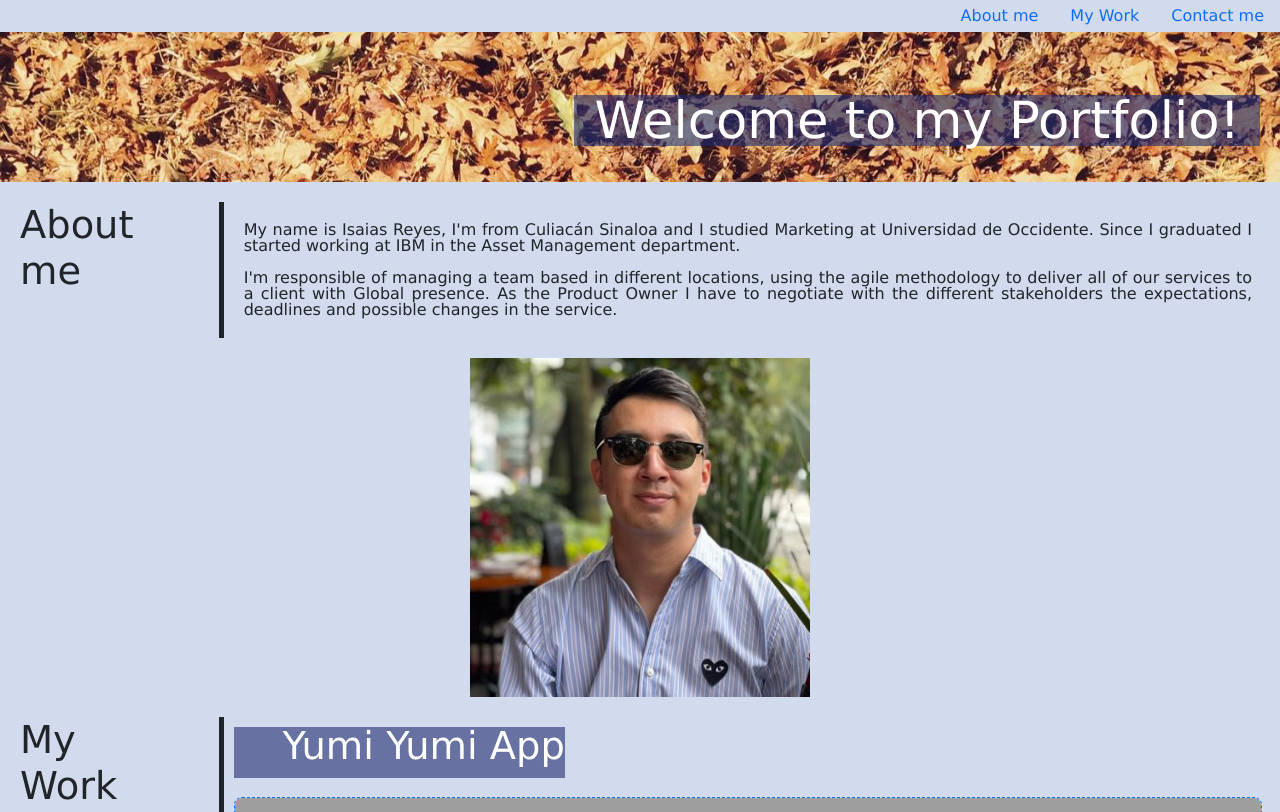
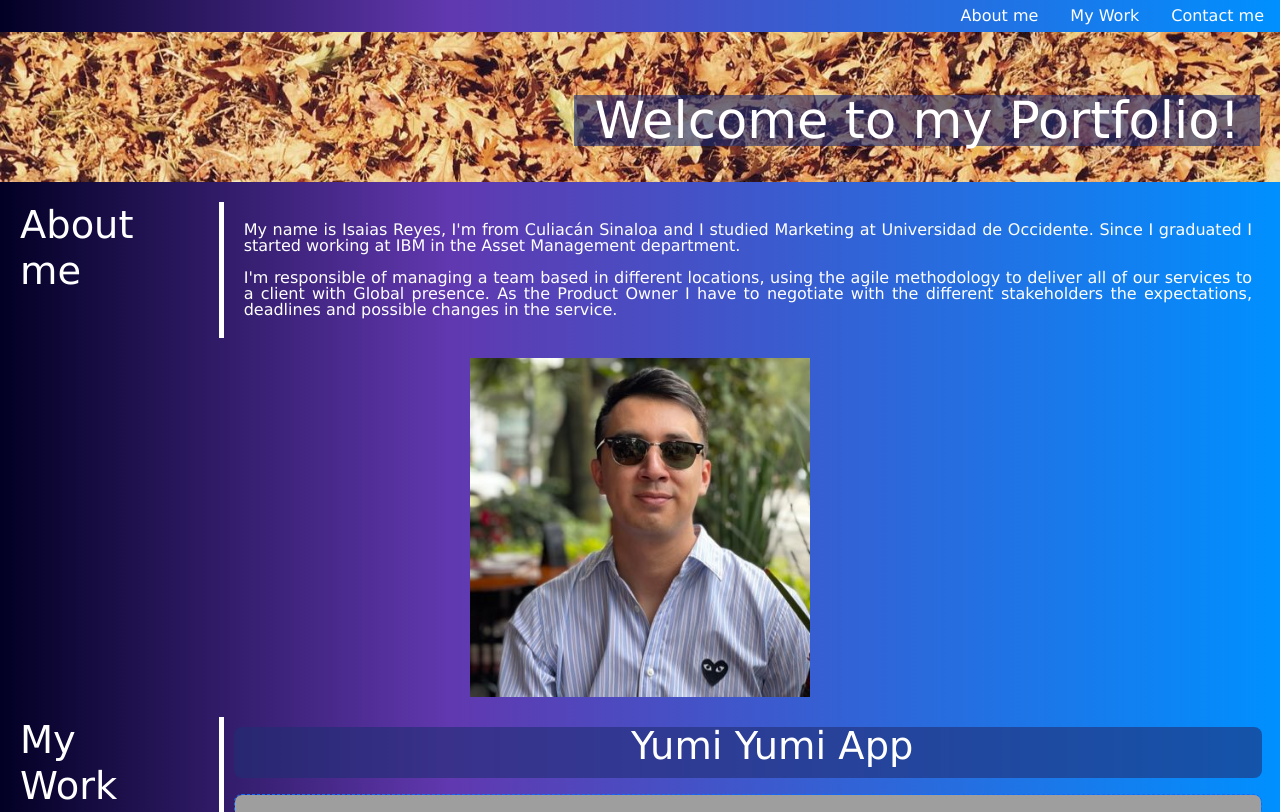
Before and after one commit to ireyesleon/homework-2, a plain HTML site: page index.html in a window 1280 px wide. Shown: the top 812 px of the page. Drawn offline with nearby package versions, Linux system fonts and the light colour scheme; grey boxes are pictures that could not be loaded.

Commit message:
Added gradient color.

```diff
--- a/assets/css/style.css
+++ b/assets/css/style.css
@@ -8,35 +8,20 @@
   }
 
 body {
-    background-color: var(--background-color);
+    background: rgb(2,0,36);
+    background: linear-gradient(90deg, rgba(2,0,36,1) 0%, rgba(97,56,175,1) 35%, rgba(0,144,255,1) 100%);
     font-family: Verdana, Geneva, Tahoma, sans-serif;
+    color: white;
 }
 
-/* header {
-    background-color: var(--main-color);
-    display: flex;
+.nav {
+    background: rgb(2,0,36);
+    background: linear-gradient(90deg, rgba(2,0,36,1) 0%, rgba(97,56,175,1) 35%, rgba(0,144,255,1) 100%);
 }
 
-header h1 {
-    font-size: 5vh;
-    display: inline-block;
-    padding: 10px;
-    margin: auto;
+.nav a {
+    color: white;
 }
-
-header div {
-    margin: auto;
-}
-
-header div ul {
-    font-size: 2vw;
-    padding-right: 20px;
-}
-
-header div ul li {
-   color: blue;
-   display: inline;
-} */
 
 nav {
     position: relative;
@@ -89,36 +74,14 @@ h2 {
     margin-left: auto;
     margin-right: auto;
     padding: 20px;
+    min-height: 250px;
+    min-width: 250px;
 }
-/*
-.Work h2 {
-    float: left;
-    width: 20%;
-    display: inline-block;
-} */
 
 .My-work {
-    /* float: left;
-    width: 80%; */
     border-left: solid 5px;
-    /* display: grid;
-    grid-template-columns: 50% 50%; */
     align-content: center;
-    /* padding-bottom: 50px; */
 }
-
-/* .calculator {
-    grid-column-start: 1;
-    grid-column-end: 3;
-    grid-row-start: 1;
-    grid-row-end: 2;
-} */
-
-/* @media only screen and (max-width: 768px) {
-    .My-work {
-     grid-template-columns: repeat(1, 1fr)
-}
-} */
 
 .calculator, .maps, .recipes, .music-player, .gps {
     padding: 10px;
@@ -150,15 +113,11 @@ h2 {
   }
 
 .calculator pre, .maps pre, .recipes pre, .music-player pre, .gps pre {
-    position: relative;
-    top: 0%;
-    /* bottom: 50%; */
     background-color: var(--main-color);
-    /* padding: 10px; */
-    display: inline-block;
     color: white;
     text-align: center;
     font-size: 1vw;
+    border-radius: 8px;
 }
 
 .app-titles {
@@ -170,12 +129,7 @@ h2 {
     width: 100%;
 }
 
-.Contact-me h2 {
-    display: inline-block;
-}
-
 .Contact-me ul {
-    /* display: inline-block; */
     text-align: center;
     padding-top: 15px;
     padding-bottom: 15px;
```
